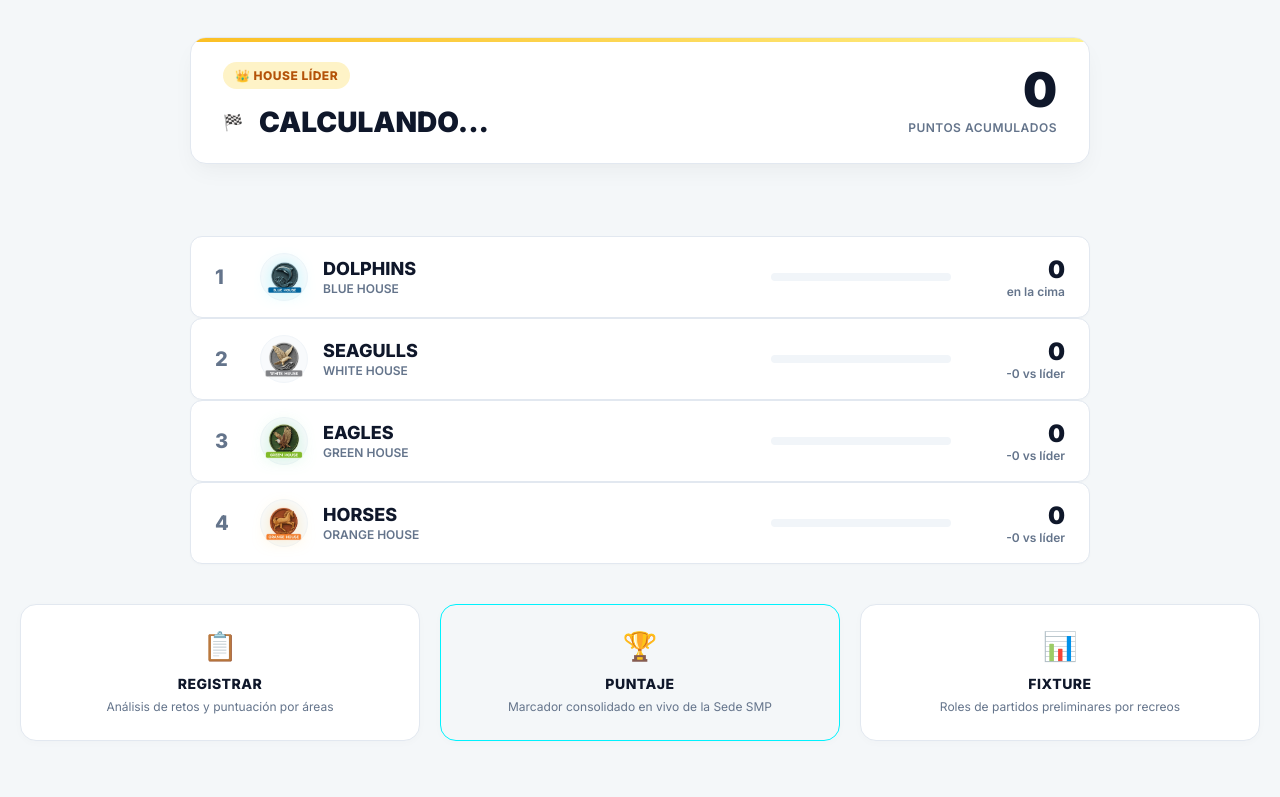
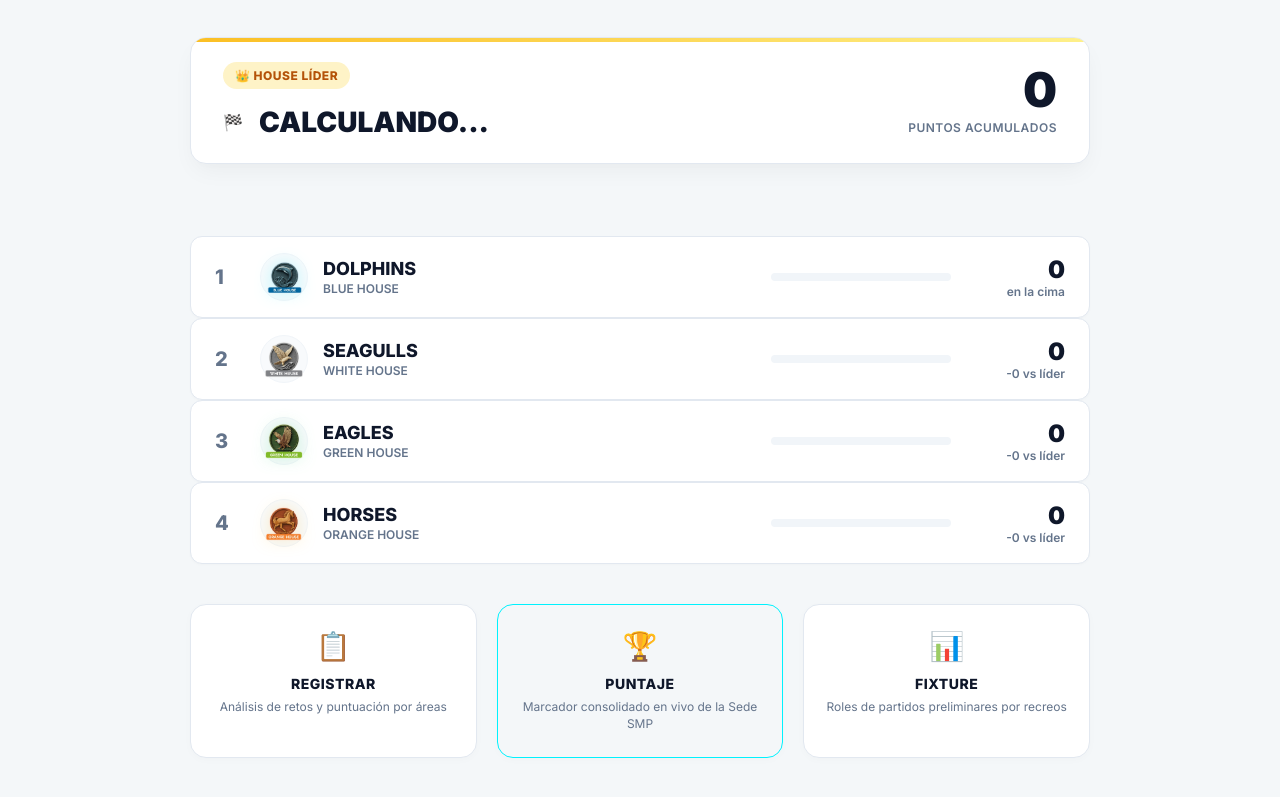
Before and after one commit to FabrizioT04/olimpiadas-smp-edge, a website: page public/index.html in a window 1280 px wide. Shown: the part 137-934 px from the top of the page. Drawn offline with Linux system fonts and the light colour scheme.

Commit message:
actualización

```diff
--- a/public/index.html
+++ b/public/index.html
@@ -240,11 +240,12 @@
     }
 
     /* --- 📋 BOTONERA DE MENÚ INFERIOR --- */
-    .smp-menu-grid {
+.smp-menu-grid {
   display: grid;
   grid-template-columns: repeat(3, 1fr);
   gap: 20px;
-  margin-top: 40px;
+  max-width: 900px; /* Ancho máximo para que no se estiren de más */
+  margin: 40px auto 0 auto; /* Centrado automático */
 }
 .smp-menu-btn {
   background: var(--card-bg);
```
